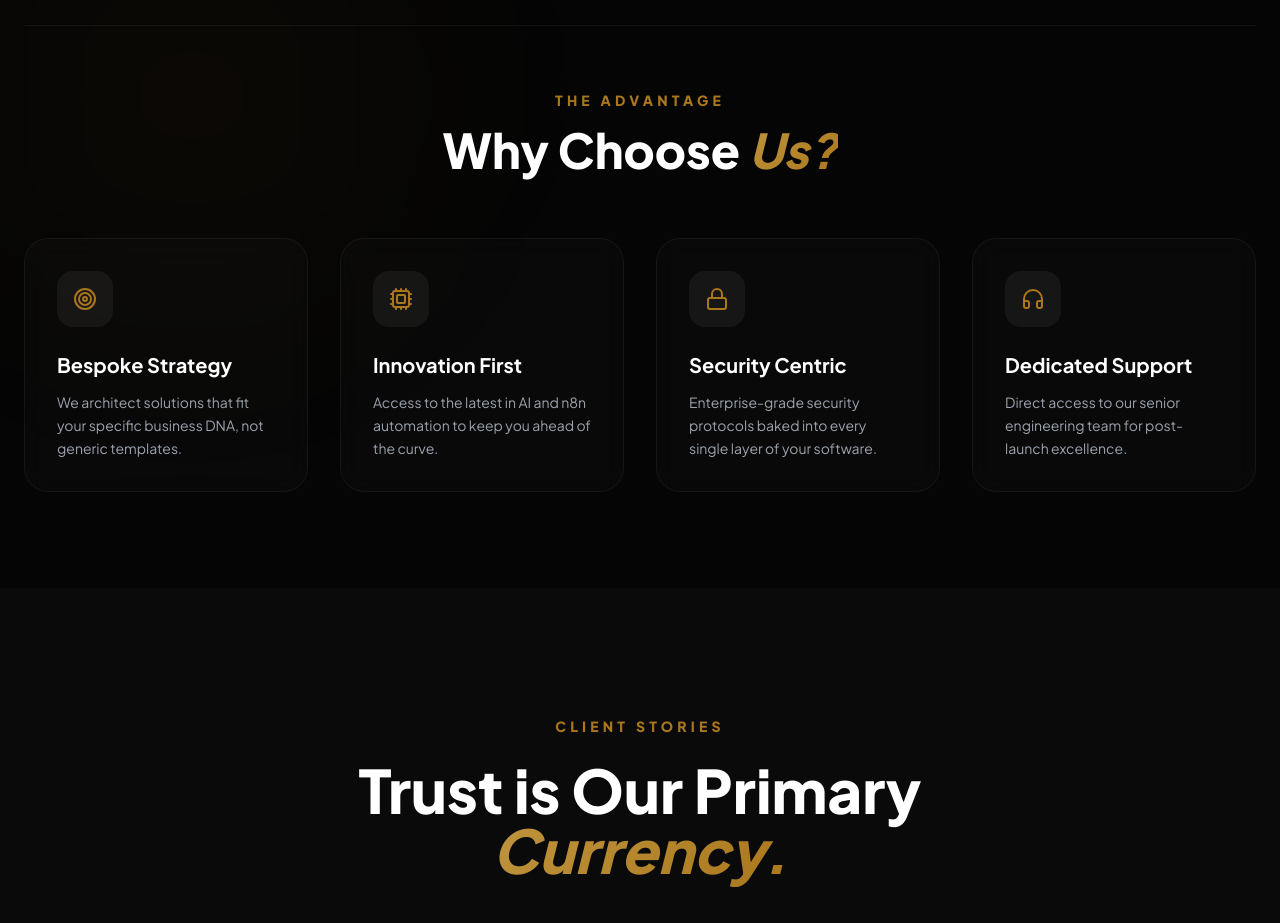
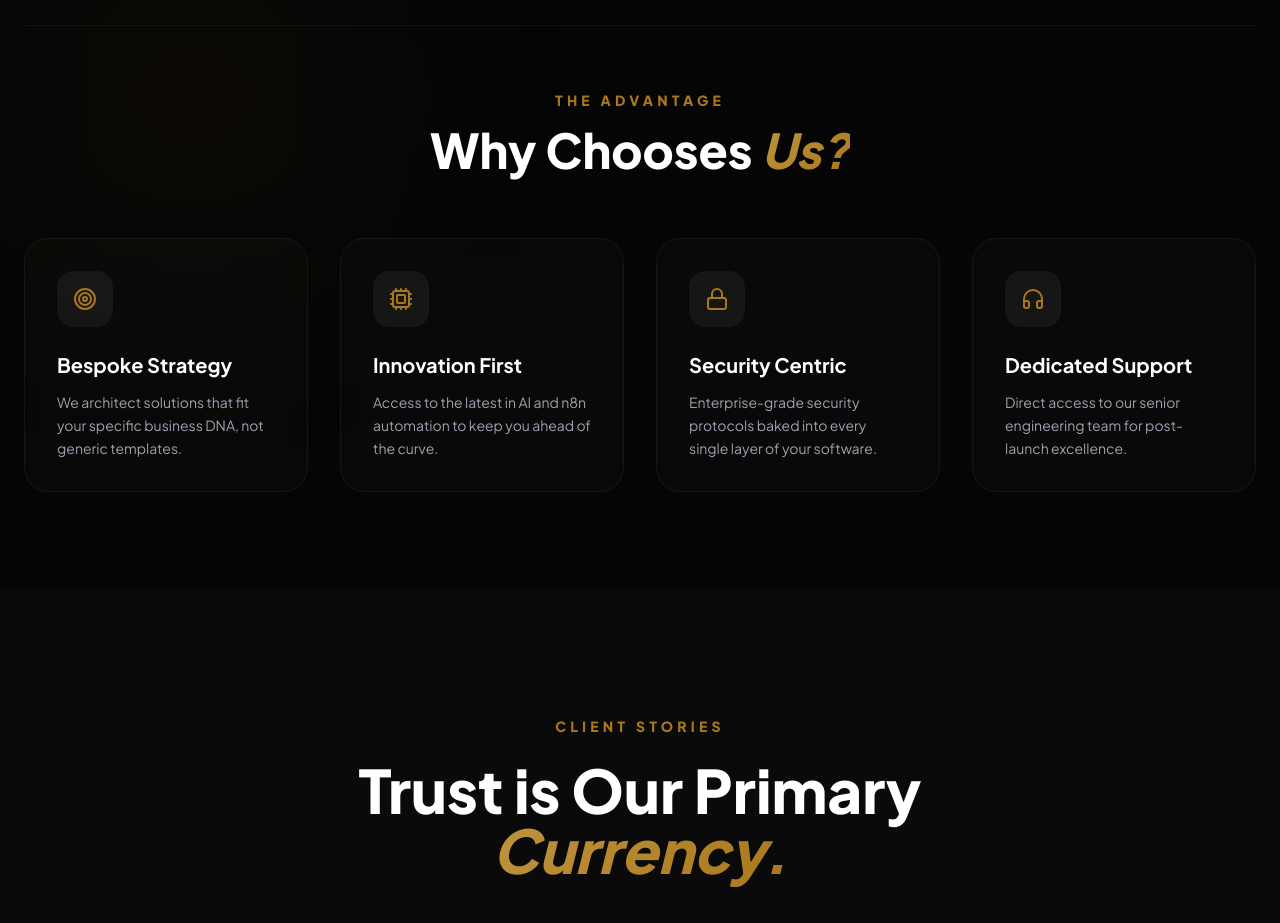
Before and after one commit to azhamrosli91/PinangEmas, a React (Vite) app: page / in a window 1280 px wide. Shown: the part 3960-4883 px from the top of the page. Built offline with nearby package versions, Linux system fonts and the light colour scheme.

Commit message:
fix(about): add s

```diff
--- a/components/About.tsx
+++ b/components/About.tsx
@@ -93,7 +93,7 @@ const About: React.FC = () => {
         <div className="relative pt-16 border-t border-white/5">
           <div className="text-center mb-16">
             <h4 className="text-[#AA771C] text-sm font-black tracking-[0.3em] uppercase mb-4">The Advantage</h4>
-            <h2 className="text-4xl md:text-5xl font-black text-white">Why Choose <span className="text-gold italic">Us?</span></h2>
+            <h2 className="text-4xl md:text-5xl font-black text-white">Why Chooses <span className="text-gold italic">Us?</span></h2>
           </div>
 
           <div className="grid md:grid-cols-2 lg:grid-cols-4 gap-8">
```
